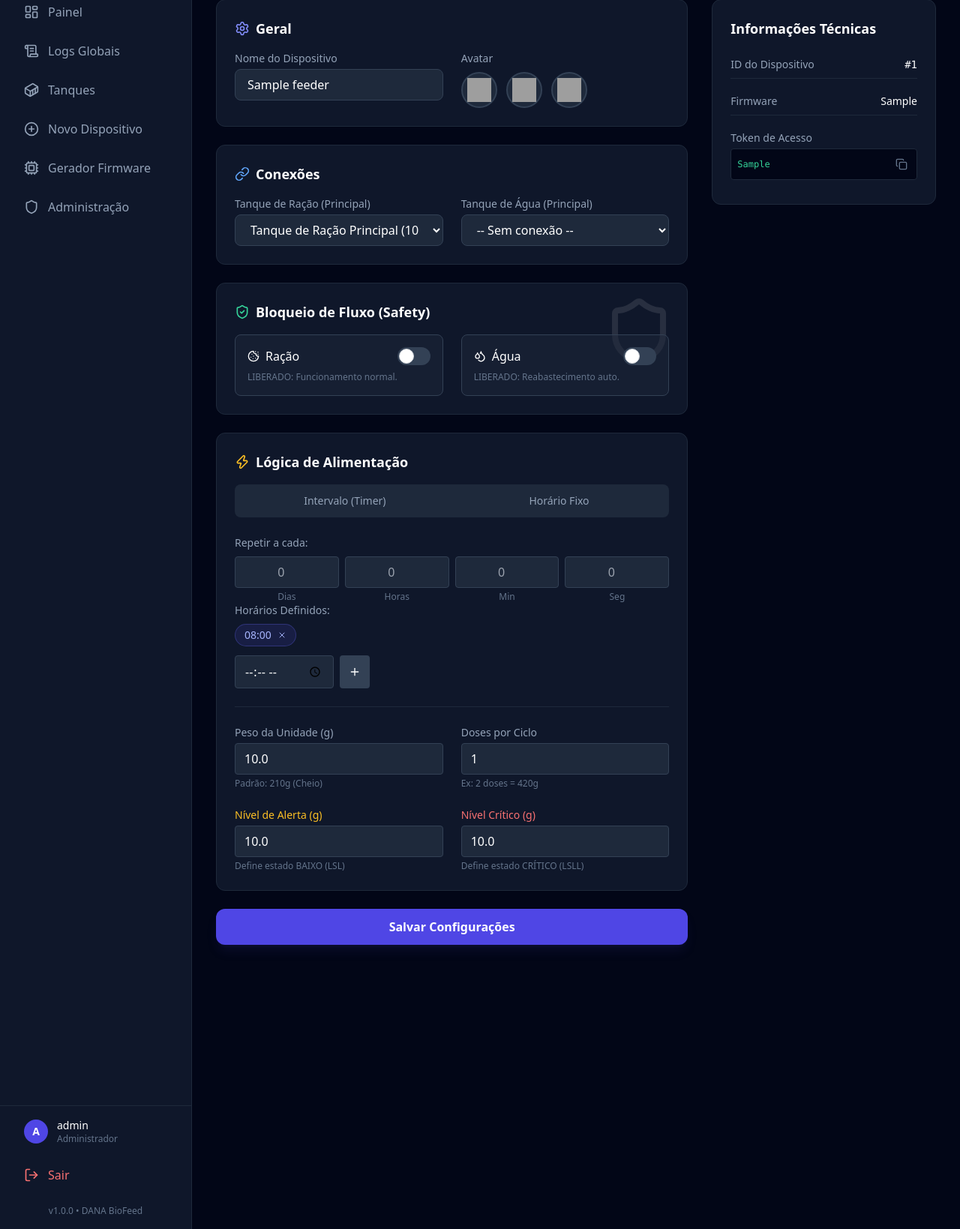
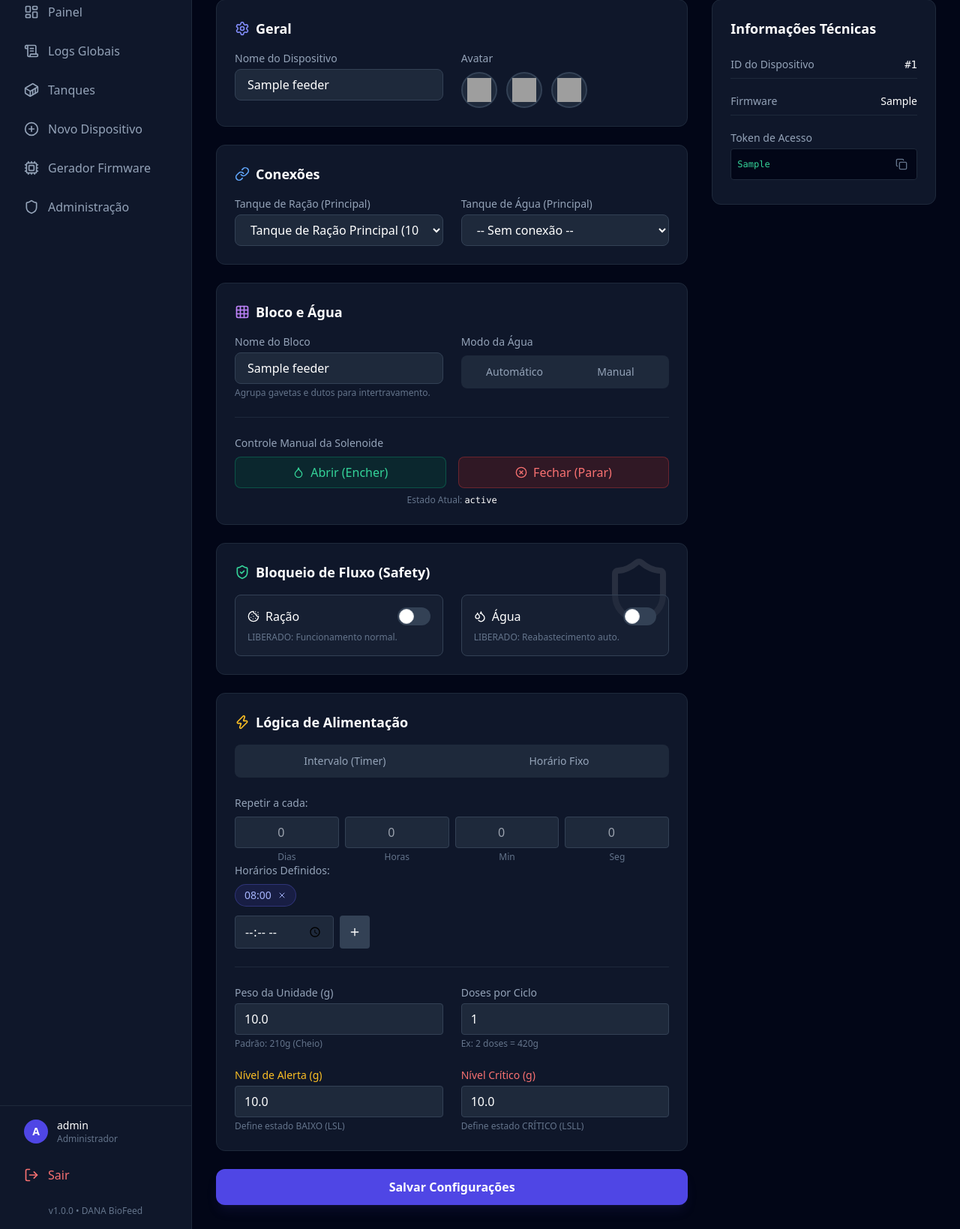
Before and after one commit to DanielMelloo/DANA-BioFeed, a Flask app: page /feeder/1 in a window 1280 px wide. Shown: the part 117-1756 px from the top of the page at 75% size. Run offline with Flask 3, Linux system fonts and the light colour scheme; a user stored in the database is signed in; tables that the repository leaves empty hold one stand-in row (values such as "Sample post"); some libraries are stand-ins or nearby versions; grey boxes are pictures that could not be loaded.

Commit message:
Feat: UI for Block Management and Water Control

```diff
--- a/app/routes/dashboard.py
+++ b/app/routes/dashboard.py
@@ -103,8 +103,32 @@ def update_feeder(id):
     feeder.avatar = request.form.get('avatar')
     feeder.mode = request.form.get('mode')
 
+    # New Logic Fields
+    feeder.block_name = request.form.get('block_name')
+    feeder.water_mode = request.form.get('water_mode')
+
     feeder.is_locked = 'is_locked' in request.form
     feeder.water_locked = 'water_locked' in request.form
+
+    # Manual Water Control
+    if 'manual_water' in request.form:
+        action = request.form.get('manual_water') # OPEN or CLOSE
+
+        # If Manual Open, force mode to MANUAL? User said "Fechada pelo usuário = modo manual".
+        # Let's respect the explicit mode toggle, but if they click Open/Close, we execute it.
+        # If they click CLOSE, maybe switch to MANUAL?
+        # "Quando o usuário abre novamente, o sistema volta a operar em automático." -> Wait, this logic is tricky.
+        # "Aberta = modo automático (default). Fechada pelo usuário = modo manual."
+        # Let's stick to the explicit Radio Button for Mode, and these buttons for immediate action.
+
+        CommandBus.add_command(id, {
+            'type': 'water_control',
+            'action': action,
+            'duration': 0 # Permanent until changed? Or timeout?
+        })
+
+        feeder.water_valve_state = action
+        flash(f'Comando de Água enviado: {action}', 'info')
 
     if 'reset_trip' in request.form:
         feeder.status = 'NORMAL'
--- a/app/templates/feeder.html
+++ b/app/templates/feeder.html
@@ -90,6 +90,57 @@
                                 {% endfor %}
                             </select>
                         </div>
+                    </div>
+                </div>
+
+                <!-- Block & Water Settings -->
+                <div class="bg-slate-900 rounded-xl border border-slate-800 p-6 mb-6">
+                    <h3 class="text-lg font-bold text-white mb-4 flex items-center gap-2">
+                        <i data-lucide="grid" class="w-5 h-5 text-purple-400"></i>
+                        Bloco e Água
+                    </h3>
+                    <div class="grid grid-cols-1 md:grid-cols-2 gap-6">
+                        <!-- Block Name -->
+                        <div>
+                            <label class="block text-sm font-medium text-slate-400 mb-1">Nome do Bloco</label>
+                            <input type="text" name="block_name" value="{{ feeder.block_name or '' }}" placeholder="Ex: Bloco A" class="w-full bg-slate-800 border border-slate-700 rounded-lg px-4 py-2 text-white focus:border-indigo-500 outline-none">
+                            <p class="text-xs text-slate-500 mt-1">Agrupa gavetas e dutos para intertravamento.</p>
+                        </div>
+
+                        <!-- Water Mode -->
+                        <div>
+                            <label class="block text-sm font-medium text-slate-400 mb-2">Modo da Água</label>
+                            <div class="flex p-1 bg-slate-800 rounded-lg">
+                                <label class="flex-1 cursor-pointer">
+                                    <input type="radio" name="water_mode" value="AUTO" class="peer sr-only" {{ 'checked' if feeder.water_mode == 'AUTO' }}>
+                                    <div class="text-center py-2 rounded-md text-sm font-medium text-slate-400 peer-checked:bg-blue-600 peer-checked:text-white transition-all">
+                                        Automático
+                                    </div>
+                                </label>
+                                <label class="flex-1 cursor-pointer">
+                                    <input type="radio" name="water_mode" value="MANUAL" class="peer sr-only" {{ 'checked' if feeder.water_mode == 'MANUAL' }}>
+                                    <div class="text-center py-2 rounded-md text-sm font-medium text-slate-400 peer-checked:bg-amber-600 peer-checked:text-white transition-all">
+                                        Manual
+                                    </div>
+                                </label>
+                            </div>
+                        </div>
+                    </div>
+
+                    <!-- Manual Water Control -->
+                    <div class="mt-6 pt-6 border-t border-slate-800">
+                        <label class="block text-sm font-medium text-slate-400 mb-2">Controle Manual da Solenoide</label>
+                        <div class="flex gap-4">
+                            <button type="submit" name="manual_water" value="OPEN" class="flex-1 py-2 bg-emerald-900/30 text-emerald-400 border border-emerald-500/30 hover:bg-emerald-900/50 rounded-lg font-medium transition-colors flex items-center justify-center gap-2">
+                                <i data-lucide="droplet" class="w-4 h-4"></i> Abrir (Encher)
+                            </button>
+                            <button type="submit" name="manual_water" value="CLOSE" class="flex-1 py-2 bg-red-900/30 text-red-400 border border-red-500/30 hover:bg-red-900/50 rounded-lg font-medium transition-colors flex items-center justify-center gap-2">
+                                <i data-lucide="x-circle" class="w-4 h-4"></i> Fechar (Parar)
+                            </button>
+                        </div>
+                        <p class="text-xs text-slate-500 mt-2 text-center">
+                            Estado Atual: <span class="font-mono text-white">{{ feeder.water_valve_state }}</span>
+                        </p>
                     </div>
                 </div>
 
```
